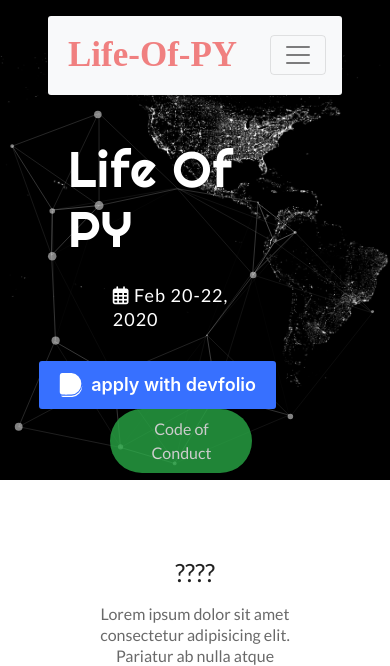
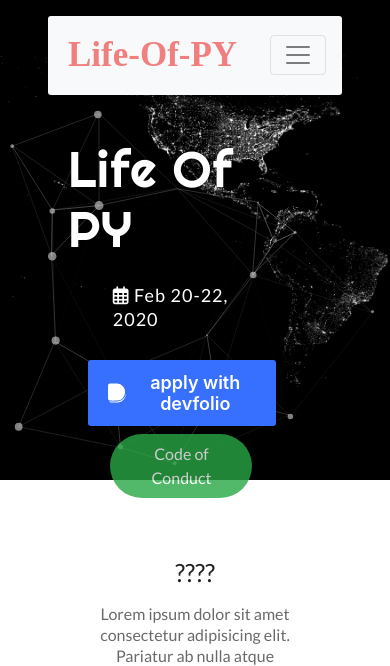
Before and after one commit to webholik/lifeofpy, a PHP site: page / in a window 390 px wide. Shown: the top 666 px of the page. Run offline with PHP 8.4, Linux system fonts and the light colour scheme; some libraries are stand-ins or nearby versions; some web fonts are replaced.

Commit message:
dev folio

```diff
--- a/index.html
+++ b/index.html
@@ -90,7 +90,7 @@
 
 							<p class="site-desc pl-2"><i class="far fa-calendar-alt"></i> Feb 20-22, 2020</p>
 
-							<form class="form-inline d-block d-lg-none pl-2">
+							<form class="form-inline d-block d-lg-none pl-2 mb-2 dev-btn">
 								<button id="devfolio-apply-now"><svg class="logo" xmlns="http://www.w3.org/2000/svg" fill="#fff"
 										viewBox="0 0 115.46 123.46" style="height:24px;width:24px;margin-right:8px">
 										<path
--- a/style.css
+++ b/style.css
@@ -329,6 +329,10 @@ color:whitesmoke;
 
 	}
 
+	.dev-btn{
+		margin-left: 20%;
+	}
+
 	.section-1 .heading-1, .section-1 .heading-2{
 		font-size:25px;
 	}
```
